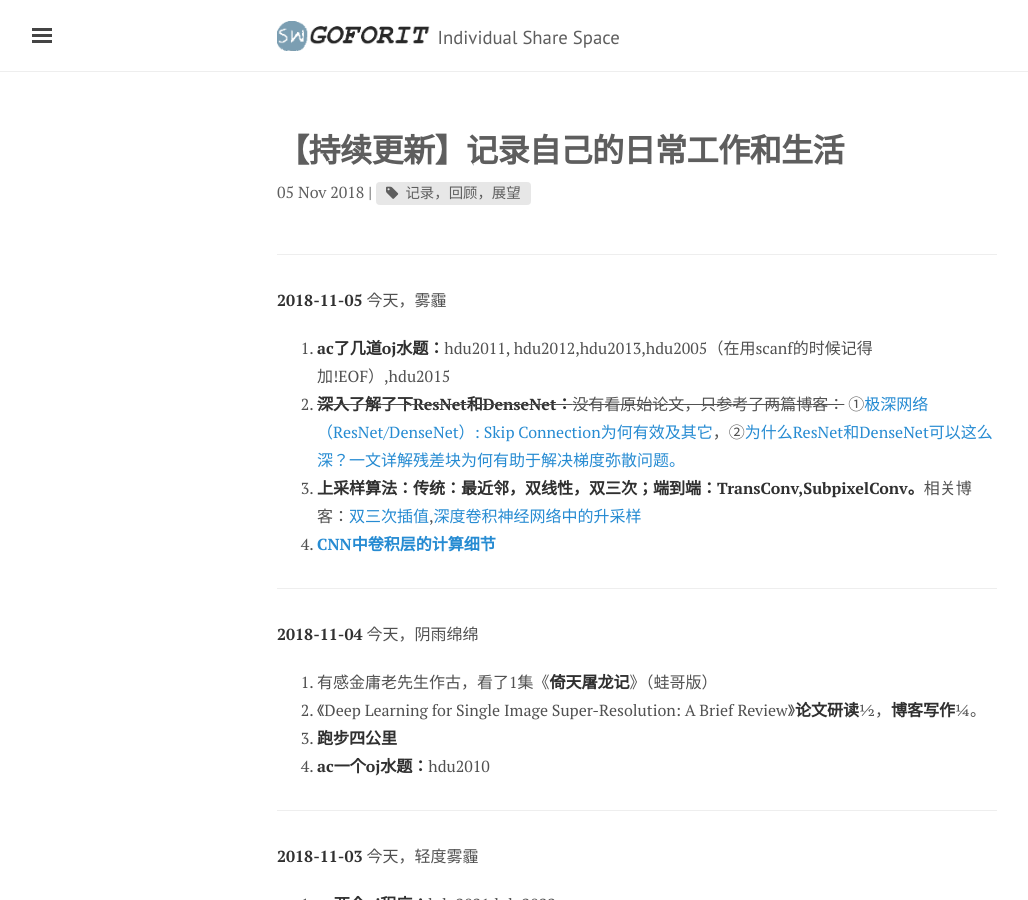
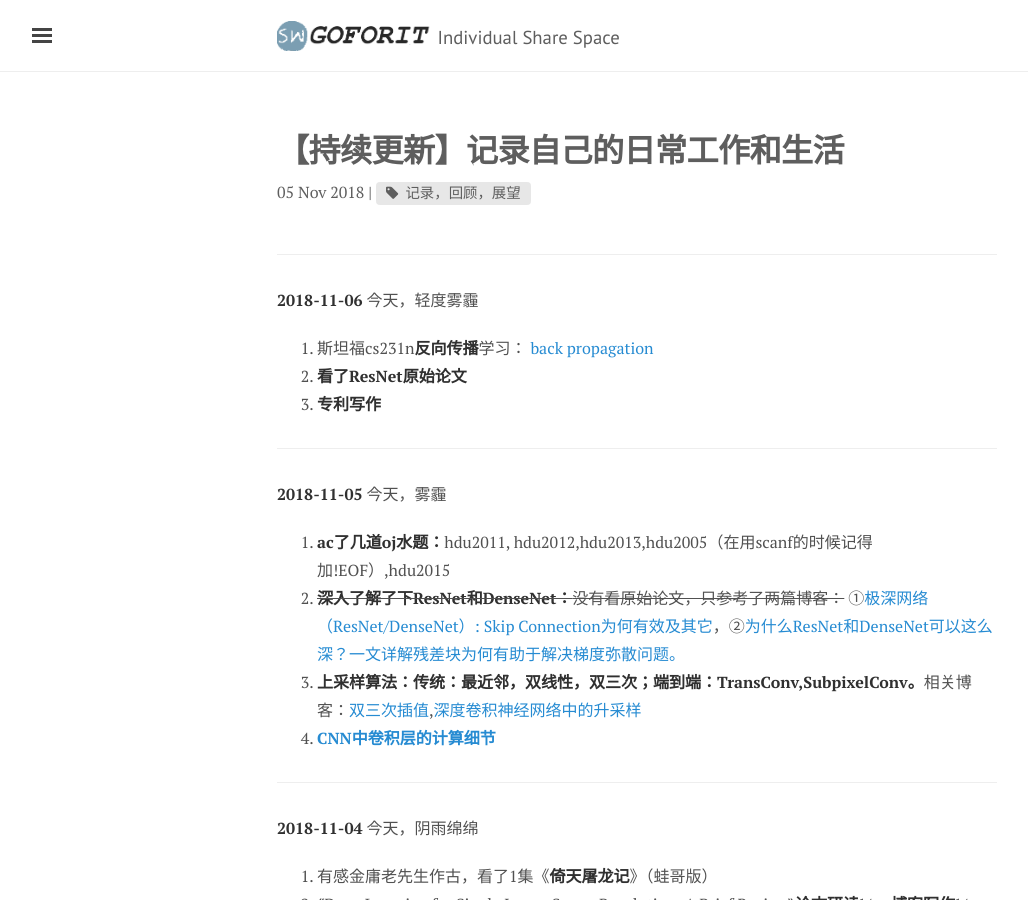
Before and after one commit to illust/illust.github.io, a Jekyll site: the page built from _posts/2018-11-5-日常工作.md, in a window 1280 px wide and 900 px high. Shown: the whole window, without its empty margins (3-1031 px from the left). Built offline with Jekyll 4.4.1, drawn with Linux system fonts in a browser that asks for light colours; nearby versions of some CDN libraries; comment, search, counter and statistics services are not loaded.

Commit message:
add daily works

```diff
--- a/_posts/2018-11-5-日常工作.md
+++ b/_posts/2018-11-5-日常工作.md
@@ -6,6 +6,13 @@ excerpt: 回到写日记的年月里，fight！
 tags: [记录，回顾，展望]
 ---
 ----------------------------
+**2018-11-06**
+今天，轻度雾霾
+1.    斯坦福cs231n**反向传播**学习： [back propagation](http://cs231n.github.io/optimization-2/)
+2.    **看了ResNet原始论文**
+3.    **专利写作**
+
+------------------------------
 **2018-11-05**
 今天，雾霾
 1.    **ac了几道oj水题：**hdu2011, hdu2012,hdu2013,hdu2005（在用scanf的时候记得加!EOF）,hdu2015
```
